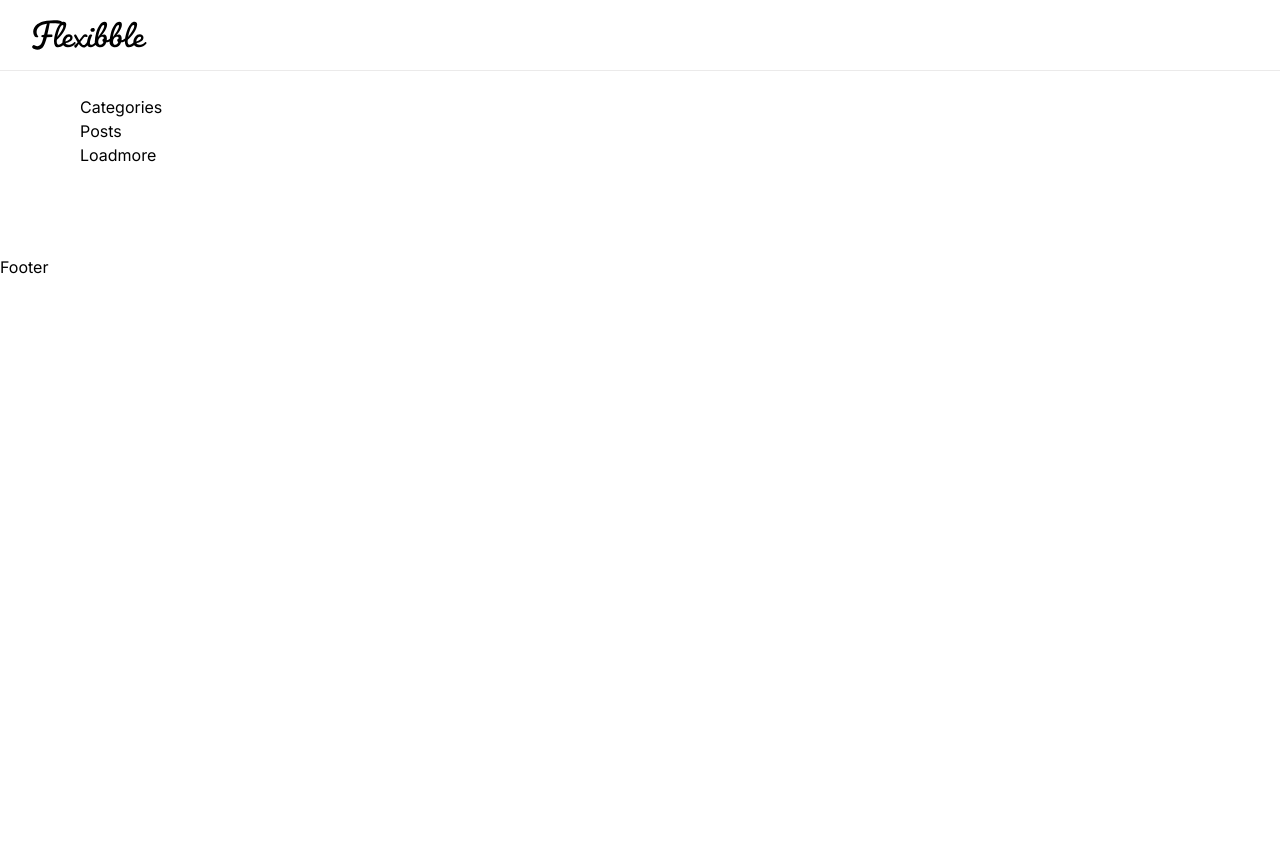
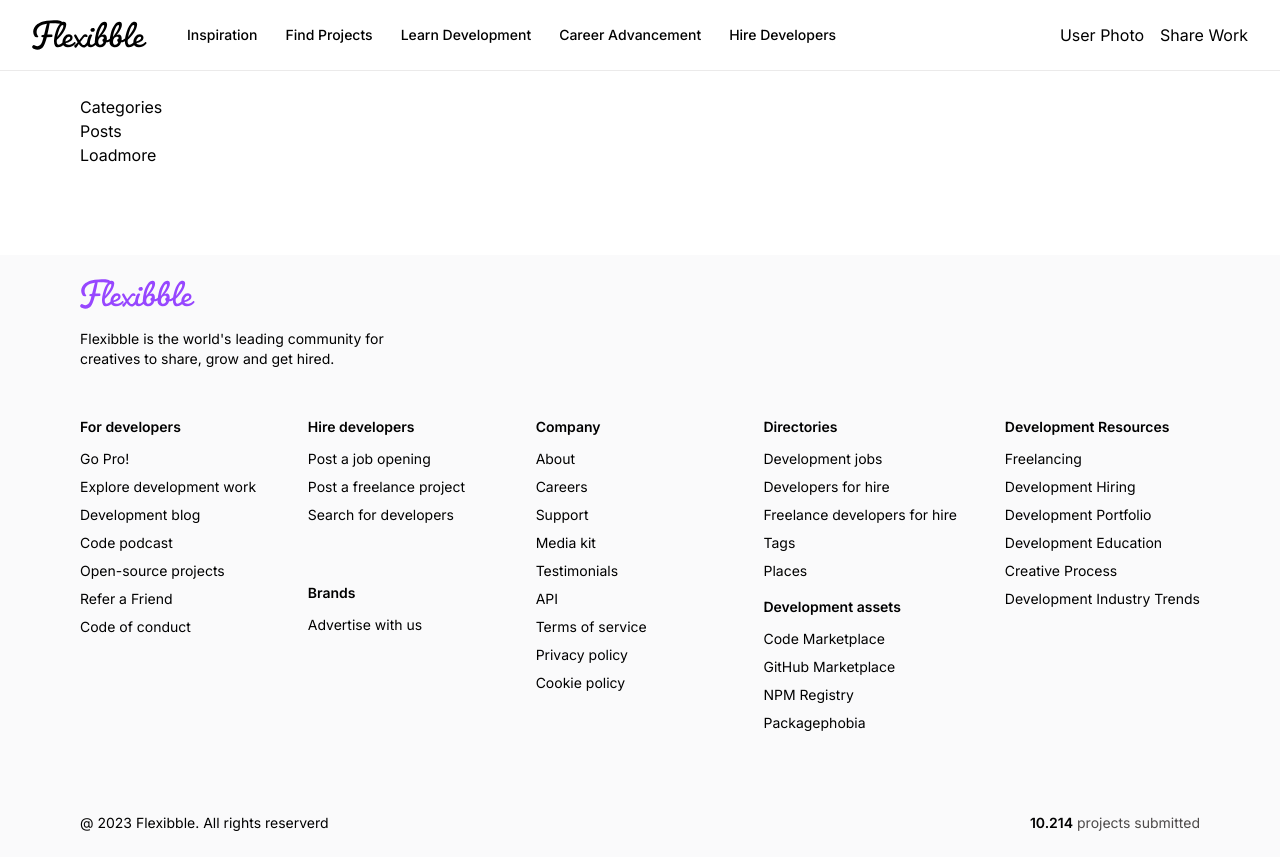
Before and after one commit to Sebregondi/grafbase_flexibble, a Next.js app: page / in a window 1280 px wide. Before the commit the page ends 800 px from the top, so only its background shows below. Built offline with nearby package versions, Linux system fonts and the light colour scheme.

Commit message:
navbar and footer completed

```diff
--- /dev/null
+++ b/components/AuthProviders.tsx
@@ -0,0 +1,9 @@
+import React from 'react'
+
+const AuthProviders = () => {
+  return (
+    <div>AuthProviders</div>
+  )
+}
+
+export default AuthProviders
--- a/components/Footer.tsx
+++ b/components/Footer.tsx
@@ -1,8 +1,61 @@
-import React from 'react'
+import { footerLinks } from '@/constants'
+import Image from 'next/image'
+import Link from 'next/link';
+
+type ColumnProps = {
+  title: string;
+  links: Array<string>;
+}
+
+const FooterColumn = ({ title, links }: ColumnProps) => (
+  <div className='footer_column'>
+    <h4 className='font-semibold'>{title}</h4>
+    <ul className='flex flex-col gap-2 font-normal'>
+      {links.map((link) => <Link href="/" key={link}>{link}</Link>)}
+    </ul>
+  </div>
+)
 
 const Footer = () => {
   return (
-    <div>Footer</div>
+    <footer className='flexStart footer'>
+      <div className='flex flex-col gap-12 w-full'>
+        <div className='flex items-start flex-col'>
+          <Image
+          src="/logo-purple.svg"
+          width={115}
+          height={38}
+          alt='Flexibble' />
+
+          <p className='text-start text-sm font-normal mt-5 max-w-xs'>
+            Flexibble is the world's leading community for creatives to share, grow and get hired.</p>
+        </div>
+        <div className='flex flex-wrap gap-12'>
+          <FooterColumn title={footerLinks[0].title} links={footerLinks[0].links} />
+
+          <div className='flex-1 flex flex-col gap-4'>
+            <FooterColumn title={footerLinks[1].title} links={footerLinks[1].links} />
+            <FooterColumn title={footerLinks[2].title} links={footerLinks[2].links} />
+          </div>
+
+          <FooterColumn title={footerLinks[3].title} links={footerLinks[3].links} />
+
+          <div className='flex-1 flex flex-col gap-4'>
+            <FooterColumn title={footerLinks[4].title} links={footerLinks[4].links} />
+            <FooterColumn title={footerLinks[5].title} links={footerLinks[5].links} />
+          </div>
+
+          <FooterColumn title={footerLinks[6].title} links={footerLinks[6].links} />
+        </div>
+      </div>
+
+      <div className='flexBetween footer_copyright'>
+        <p>@ 2023 Flexibble. All rights reserverd</p>
+        <p className='text-gray '>
+          <span className='text-black font-semibold'>10.214</span> projects submitted
+        </p>
+      </div>
+    </footer>
   )
 }
 
--- a/components/Navbar.tsx
+++ b/components/Navbar.tsx
@@ -1,7 +1,11 @@
+import { NavLinks } from '@/constants'
 import Image from 'next/image'
 import Link from 'next/link'
+import AuthProviders from './AuthProviders';
 
 const Navbar = () => {
+  const session = {};
+
   return (
     <nav className='flexBetween navbar'>
       <div className='flex-1 flexStart gap-10'>
@@ -13,6 +17,26 @@ const Navbar = () => {
           alt='Flexibble'
           />
         </Link>
+        <ul className='xl:flex hidden text-small gap-7'>
+          {NavLinks.map((link) => (
+            <Link href={link.href} key={link.key}>
+              {link.text}
+            </Link>
+          ))}
+        </ul>
+      </div>
+      <div className='flexCenter gap-4'>
+        {session ? (
+          <>
+            User Photo
+
+            <Link href="/create-project">
+              Share Work
+            </Link>
+          </>
+        ) : (
+          <AuthProviders />
+        ) }
       </div>
     </nav>
   )
--- /dev/null
+++ b/constants/index.ts
@@ -0,0 +1,96 @@
+export const NavLinks = [
+    { href: '/', key: 'Inspiration', text: 'Inspiration' },
+    { href: '/', key: 'Find Projects', text: 'Find Projects' },
+    { href: '/', key: 'Learn Development', text: 'Learn Development' },
+    { href: '/', key: 'Career Advancement', text: 'Career Advancement' },
+    { href: '/', key: 'Hire Developers', text: 'Hire Developers' }
+  ];
+
+  export const categoryFilters = [
+    "Frontend",
+    "Backend",
+    "Full-Stack",
+    "Mobile",
+    "UI/UX",
+    "Game Dev",
+    "DevOps",
+    "Data Science",
+    "Machine Learning",
+    "Cybersecurity",
+    "Blockchain",
+    "E-commerce",
+    "Chatbots"
+  ]
+
+  export const footerLinks = [
+    {
+      title: 'For developers',
+      links: [
+        'Go Pro!',
+        'Explore development work',
+        'Development blog',
+        'Code podcast',
+        'Open-source projects',
+        'Refer a Friend',
+        'Code of conduct',
+      ],
+    },
+    {
+      title: 'Hire developers',
+      links: [
+        'Post a job opening',
+        'Post a freelance project',
+        'Search for developers',
+      ],
+    },
+    {
+      title: 'Brands',
+      links: [
+        'Advertise with us',
+      ],
+    },
+    {
+      title: 'Company',
+      links: [
+        'About',
+        'Careers',
+        'Support',
+        'Media kit',
+        'Testimonials',
+        'API',
+        'Terms of service',
+        'Privacy policy',
+        'Cookie policy',
+      ],
+    },
+    {
+      title: 'Directories',
+      links: [
+        'Development jobs',
+        'Developers for hire',
+        'Freelance developers for hire',
+        'Tags',
+        'Places',
+      ],
+    },
+    {
+      title: 'Development assets',
+      links: [
+        'Code Marketplace',
+        'GitHub Marketplace',
+        'NPM Registry',
+        'Packagephobia',
+      ],
+    },
+    {
+      title: 'Development Resources',
+      links: [
+        'Freelancing',
+        'Development Hiring',
+        'Development Portfolio',
+        'Development Education',
+        'Creative Process',
+        'Development Industry Trends',
+      ],
+    },
+  ];
```
